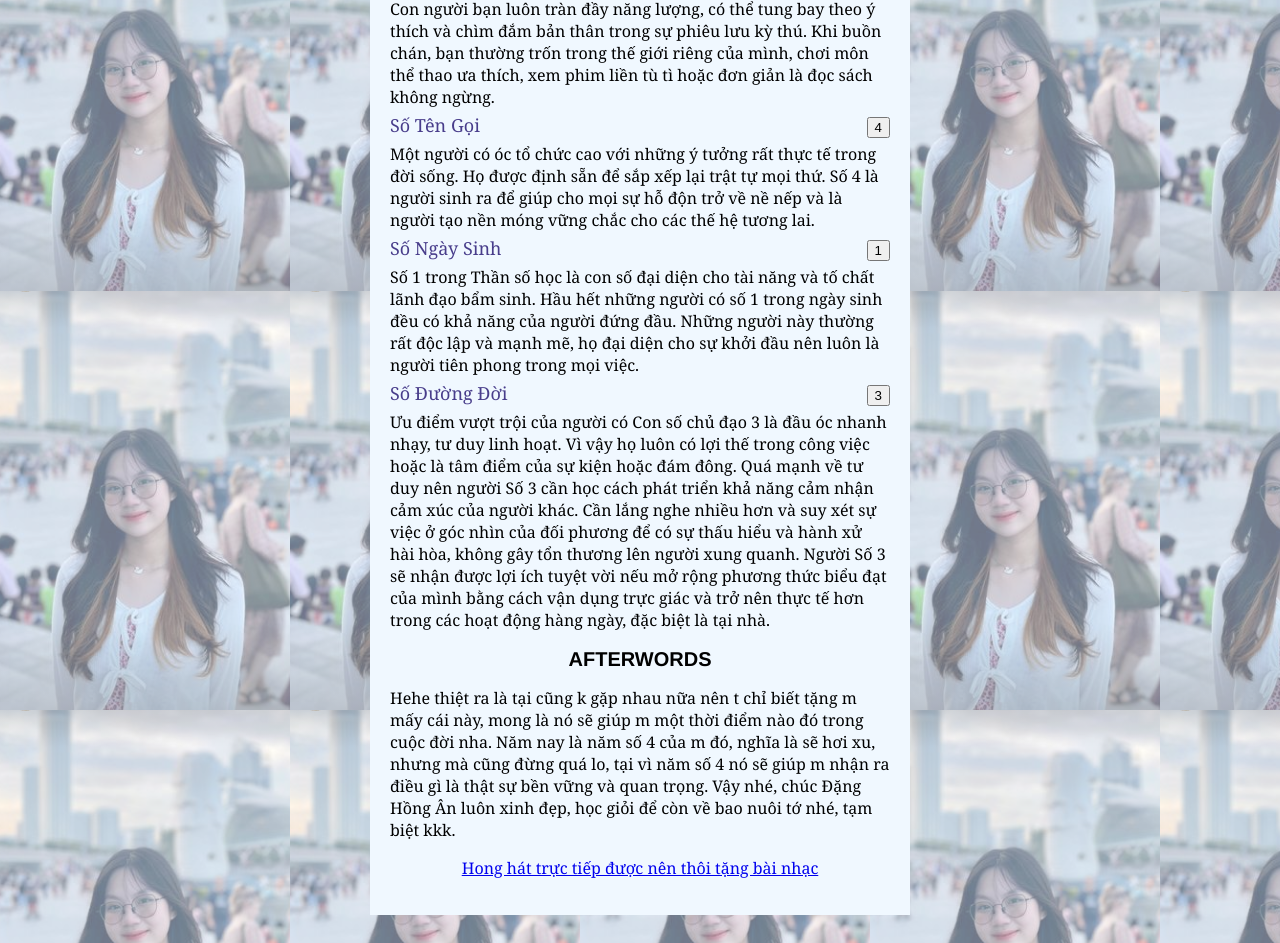
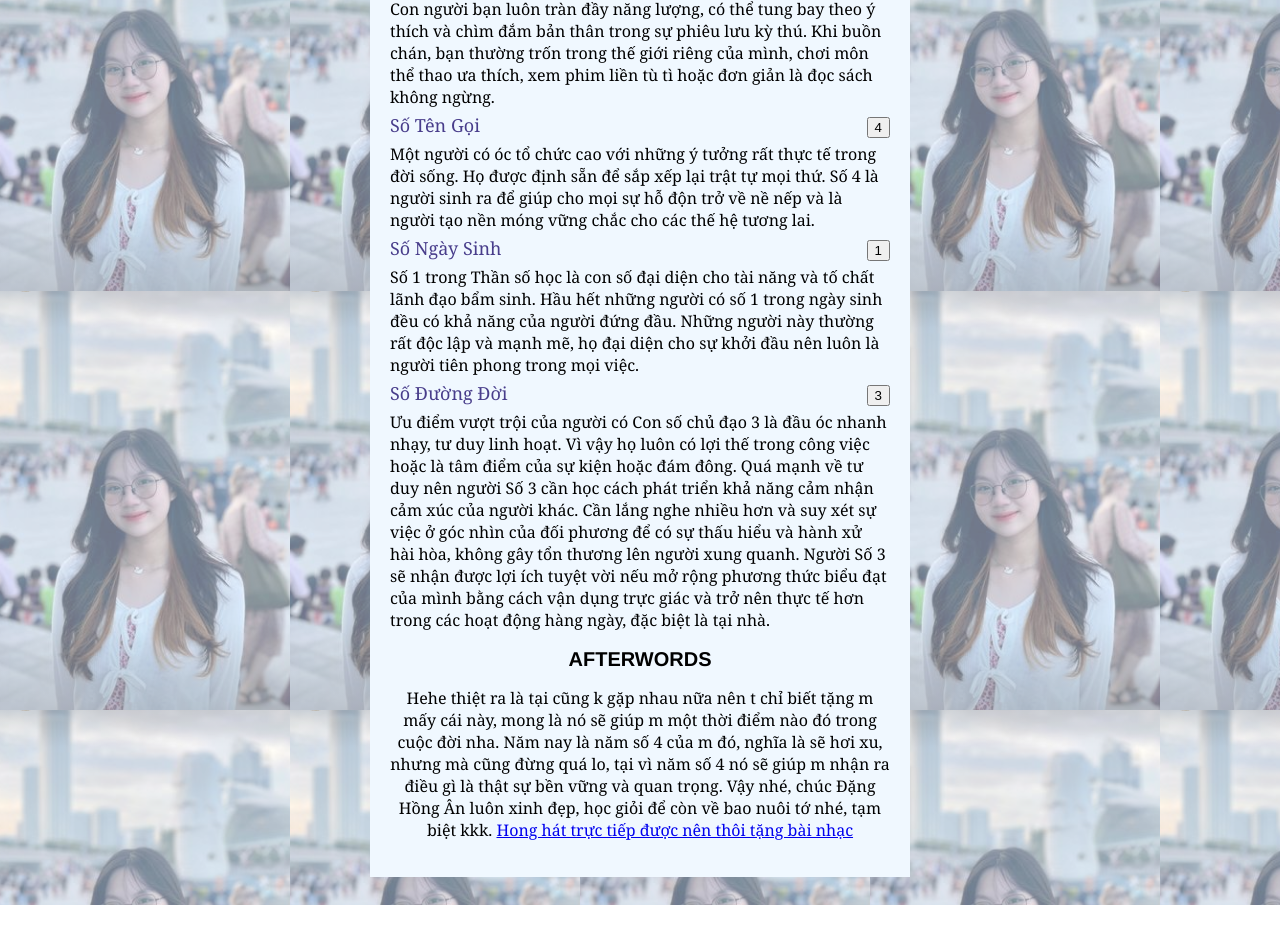
Before and after one commit to aanh1009/danghongan, a plain HTML site: page index.html in a window 1280 px wide. Shown: the part 966-1909 px from the top of the page. After the commit the page ends 1871 px from the top, so only its background shows below. Drawn offline with Linux system fonts and the light colour scheme.

Commit message:
Update index.html

```diff
--- a/index.html
+++ b/index.html
@@ -100,8 +100,8 @@
         </section>
         <section>
             <h2>AFTERWORDS</h2>
-            Hehe thiệt ra là tại cũng k gặp nhau nữa nên t chỉ biết tặng m mấy cái này, mong là nó sẽ giúp m một thời điểm nào đó trong cuộc đời nha. Năm nay là năm số 4 của m đó, nghĩa là sẽ hơi xu, nhưng mà cũng đừng quá lo, tại vì năm số 4 nó sẽ giúp m nhận ra điều gì là thật sự bền vững và quan trọng. Vậy nhé, chúc Đặng Hồng Ân luôn xinh đẹp, học giỏi để còn về bao nuôi tớ nhé, tạm biệt kkk.
-            <p><a href="https://open.spotify.com/track/7hSQZhitTMcUVTKw1Zjx42?si=f4e5a971dfb643aa">Hong hát trực tiếp được nên thôi tặng bài nhạc</a></p>
+            <p>Hehe thiệt ra là tại cũng k gặp nhau nữa nên t chỉ biết tặng m mấy cái này, mong là nó sẽ giúp m một thời điểm nào đó trong cuộc đời nha. Năm nay là năm số 4 của m đó, nghĩa là sẽ hơi xu, nhưng mà cũng đừng quá lo, tại vì năm số 4 nó sẽ giúp m nhận ra điều gì là thật sự bền vững và quan trọng. Vậy nhé, chúc Đặng Hồng Ân luôn xinh đẹp, học giỏi để còn về bao nuôi tớ nhé, tạm biệt kkk.
+            <a href="https://open.spotify.com/track/7hSQZhitTMcUVTKw1Zjx42?si=f4e5a971dfb643aa">Hong hát trực tiếp được nên thôi tặng bài nhạc</a></p>
         </section>
         </main>
     </body>
```
